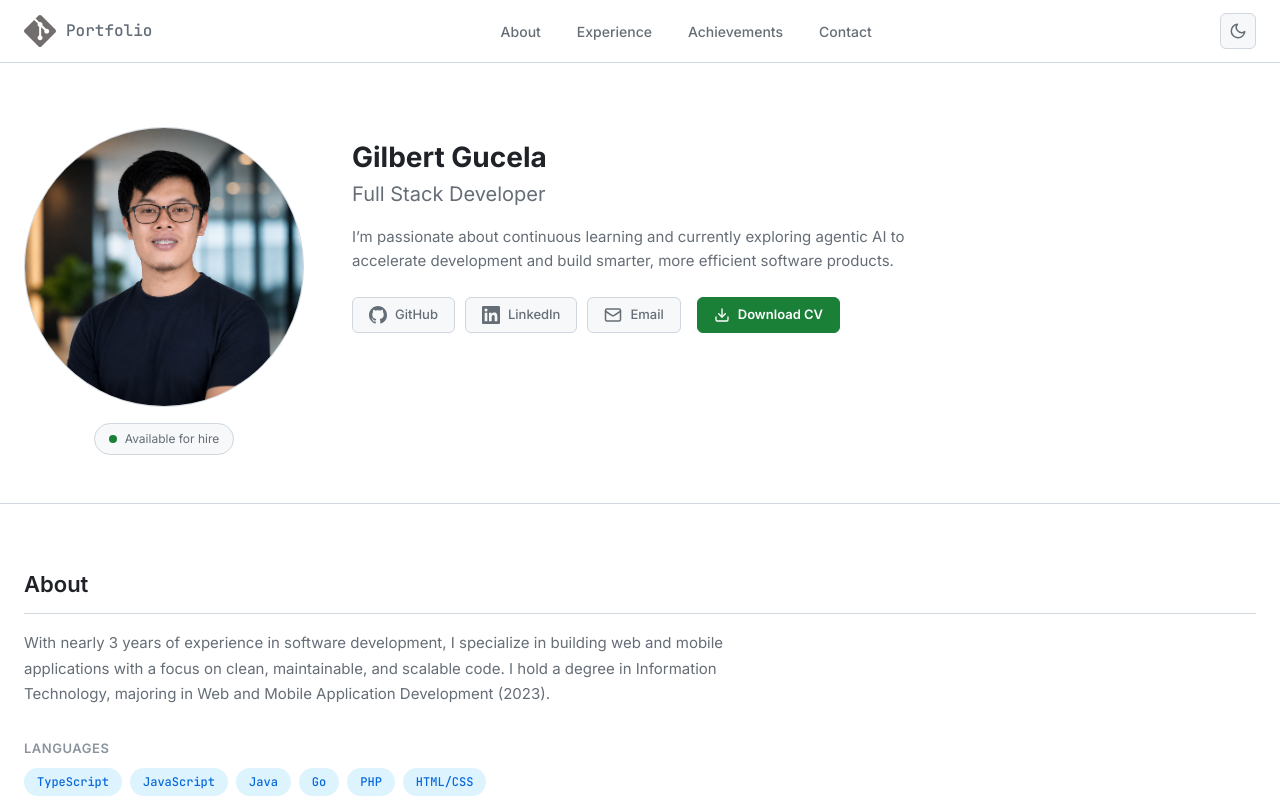
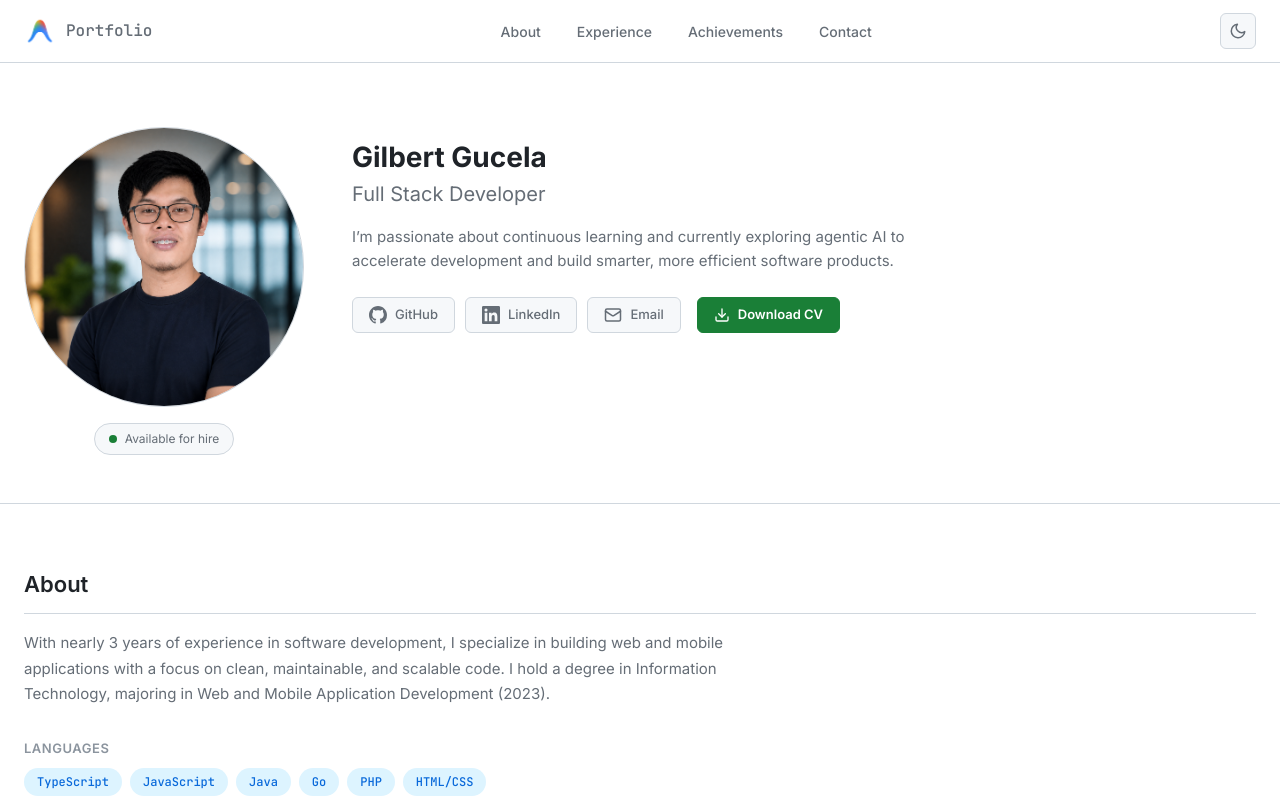
Before and after one commit to glixcode/my-portfolio-website, a React (Vite) app: page / in a window 1280 px wide. Shown: the top 800 px of the page. Built offline with nearby package versions, Linux system fonts and the light colour scheme.

Commit message:
added google index file

```diff
--- /dev/null
+++ b/googled0b90891aeea34a4.html
@@ -0,0 +1 @@
+google-site-verification: googled0b90891aeea34a4.html
--- a/src/components/Icons.tsx
+++ b/src/components/Icons.tsx
@@ -10,7 +10,7 @@ interface IconProps {
 
 export function GitIcon({ size = 20, className }: IconProps) {
   return (
-    <img src="/git-icon-light.svg" className={className} width={size} height={size} alt="Git" />
+    <img src="/antigravity-icon.png" className={className} width={size} height={size} alt="Git" />
   );
 }
 
```
Also changed, not shown: public/antigravity-icon.png (added).
